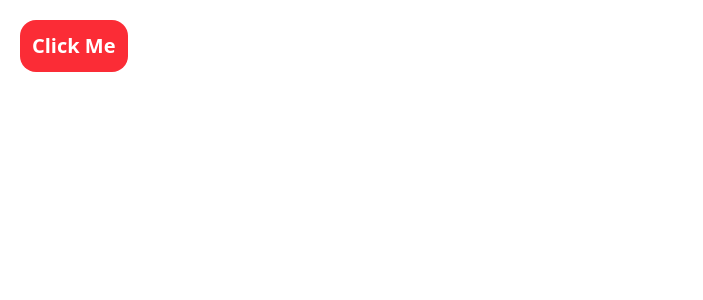
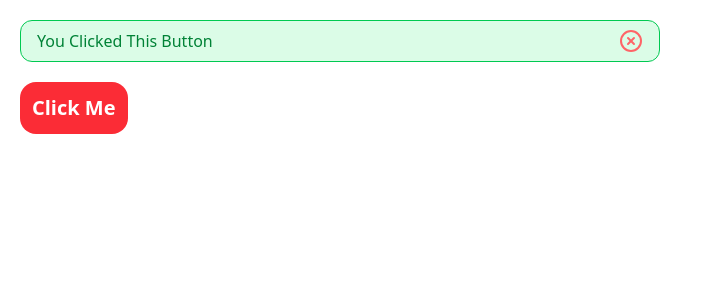
Before and after one commit to Farhan0140/React, a React (Vite) app: page / in a window 1280 px wide. Both pictures are taken after a click on the button "Click Me". Shown: the top 300 px of the page, without its empty margins (0-703 px from the left). Built offline with nearby package versions, Linux system fonts and the light colour scheme.

Commit message:
28.12Icons In React

```diff
--- a/package.json
+++ b/package.json
@@ -11,6 +11,7 @@
   },
   "dependencies": {
     "@tailwindcss/vite": "^4.1.13",
+    "lucide-react": "^0.542.0",
     "react": "^18.3.1",
     "react-dom": "^18.3.1",
     "tailwindcss": "^4.1.13"
--- a/src/App.jsx
+++ b/src/App.jsx
@@ -1,24 +1,10 @@
-import './App.css'
-import Just_Test from './components/just_test'
-import List from './components/List_Using_Map'
-import Button from './components/Button';
-
+import './App.css';
+import PlayWithButton from './components/playWithButton';
 
 function App() {
-  const fruits = ["Apple", "Banana", "Pine Apple", "Orange", "Mango", "Grapes"];
-  const products = ["Mobile", "Clock", "Book", "Pen", "Note Book", "Calculator"];
-
-  const handleClick = () => console.log("Button Clicked");
 
   return (
-
-    <>
-      {/* <List items={fruits} listName={"Fruits"}></List>
-      <List items={products} listName={"Products"} />
-      <Just_Test name="Nadim" age={23} /> */}
-
-      <Button handleClick={handleClick} bgColor={"danger"}>Click Me</Button>
-    </>
+    <PlayWithButton />
   )
 }
 
--- /dev/null
+++ b/src/components/Alert.jsx
@@ -0,0 +1,27 @@
+import { CircleX } from 'lucide-react';
+
+// eslint-disable-next-line react/prop-types
+const Alert = ({ color="primary", children, onClose }) => {
+
+  const AlertStyle = {
+    success: "bg-green-100 text-green-700 border border-green-500 hover:bg-green-200",
+    primary: "bg-blue-100 text-blue-700 border border-blue-500 hover:bg-blue-200",
+    danger: "bg-red-100 text-red-700 border border-red-500 hover:bg-red-200",
+    info: "bg-cyan-100 text-cyan-700 border border-cyan-500 hover:bg-cyan-200",
+    warning: "bg-yellow-100 text-yellow-700 border border-yellow-500 hover:bg-yellow-200"
+  }
+
+  return (
+    <div className={`mt-5 ml-5 px-4 py-2 rounded-xl transition-all duration-300 w-1/2 flex items-center justify-between ${AlertStyle[color]}`}>
+      <span>{children}</span>
+      <button
+        onClick={ () => onClose() }
+        className="cursor-pointer"
+      >
+        <CircleX className='text-red-400' />
+      </button>
+    </div>
+  );
+};
+
+export default Alert;
--- /dev/null
+++ b/src/components/PlayWithButton.jsx
@@ -0,0 +1,16 @@
+import { useState } from "react";
+import Alert from "./Alert";
+import Button from "./Button";
+
+const PlayWithButton = () => {
+  const [AlertVisible, setAlertVisible] = useState(false);
+
+  return (
+    <div>
+      {AlertVisible &&  (<Alert color="success" onClose={() => setAlertVisible(false)}>You Clicked This Button</Alert>)}
+      <Button handleClick={() => setAlertVisible(true)} bgColor={"danger"}>Click Me</Button>
+    </div>
+  );
+};
+
+export default PlayWithButton;
```
Also changed, not shown: 1 other file (tests, documents, lock files or other folders).
